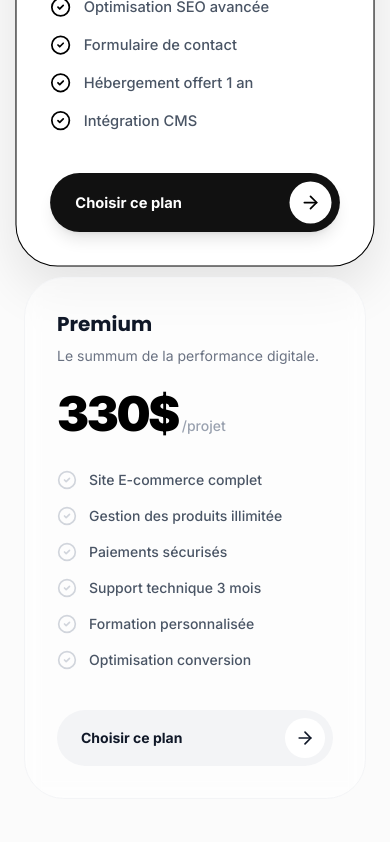
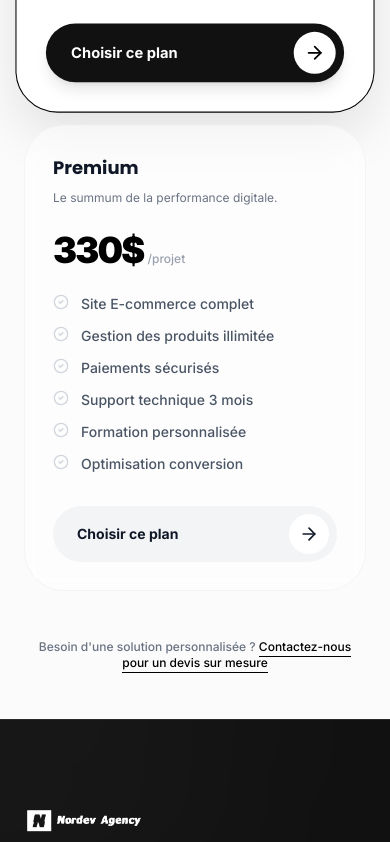
Before and after one commit to freddymk313/nordevagency, a Next.js app: page / in a window 390 px wide. Shown: the part 6260-7102 px from the top of the page. Built offline with nearby package versions, Linux system fonts and the light colour scheme.

Commit message:
pricing v1

```diff
--- a/components/Pricing.tsx
+++ b/components/Pricing.tsx
@@ -86,27 +86,27 @@ const Pricing = () => {
                 </div>
               )}
 
-              <div className={`h-full flex flex-col p-8 md:p-10 rounded-[2.5rem] transition-all duration-500 border ${
+              <div className={`h-full flex flex-col p-7 md:p-10 rounded-[2.5rem] transition-all duration-500 border ${
                 plan.highlight
                 ? "bg-white border-black shadow-[0_20px_50px_rgba(0,0,0,0.1)] scale-105 z-10"
                 : "bg-white/50 border-gray-100 hover:border-gray-300 backdrop-blur-sm"
               }`}>
 
                 {/* Header du plan */}
-                <div className="mb-8">
-                  <h3 className="text-xl font-bold text-gray-900 mb-2">{plan.title}</h3>
-                  <p className="text-gray-500 text-sm mb-6">{plan.description}</p>
+                <div className="mb-6 md:mb-8">
+                  <h3 className="text-lg md:text-xl font-bold text-gray-900 mb-2">{plan.title}</h3>
+                  <p className="text-gray-500 text-xs md:text-sm mb-6">{plan.description}</p>
                   <div className="flex items-baseline gap-1">
-                    <span className="text-5xl font-black tracking-tighter">{plan.price}</span>
-                    <span className="text-gray-400 font-medium text-sm">/projet</span>
+                    <span className="text-4xl md:text-5xl font-black tracking-tighter">{plan.price}</span>
+                    <span className="text-gray-400 font-medium text-xs md:text-sm">/projet</span>
                   </div>
                 </div>
 
                 {/* Liste des features */}
-                <ul className="space-y-4 mb-10 grow">
+                <ul className="space-y-3 md:space-y-4 mb-8 md:mb-10 grow">
                   {plan.features.map((feature, i) => (
                     <li key={i} className="flex items-start gap-3 text-sm text-gray-600 font-medium">
-                      <CheckCircle2 className={`w-5 h-5 shrink-0 ${plan.highlight ? "text-black" : "text-gray-300"}`} />
+                      <CheckCircle2 className={`w-4 h-4 md:w-5 md:h-5 shrink-0 ${plan.highlight ? "text-black" : "text-gray-300"}`} />
                       <span>{feature}</span>
                     </li>
                   ))}
@@ -133,8 +133,8 @@ const Pricing = () => {
         </div>
 
         {/* Footer info */}
-        <div className="text-center mt-16">
-          <p className="text-gray-500 text-sm font-medium">
+        <div className="text-center mt-12 md:mt-16">
+          <p className="text-gray-500 text-xs md:text-sm font-medium">
             Besoin d'une solution personnalisée ?{" "}
             <a href="https://wa.me/243991040032" target="_blank" rel="noopener noreferrer" className="text-black border-b border-black hover:opacity-60 transition-opacity pb-0.5">
               Contactez-nous pour un devis sur mesure
```
